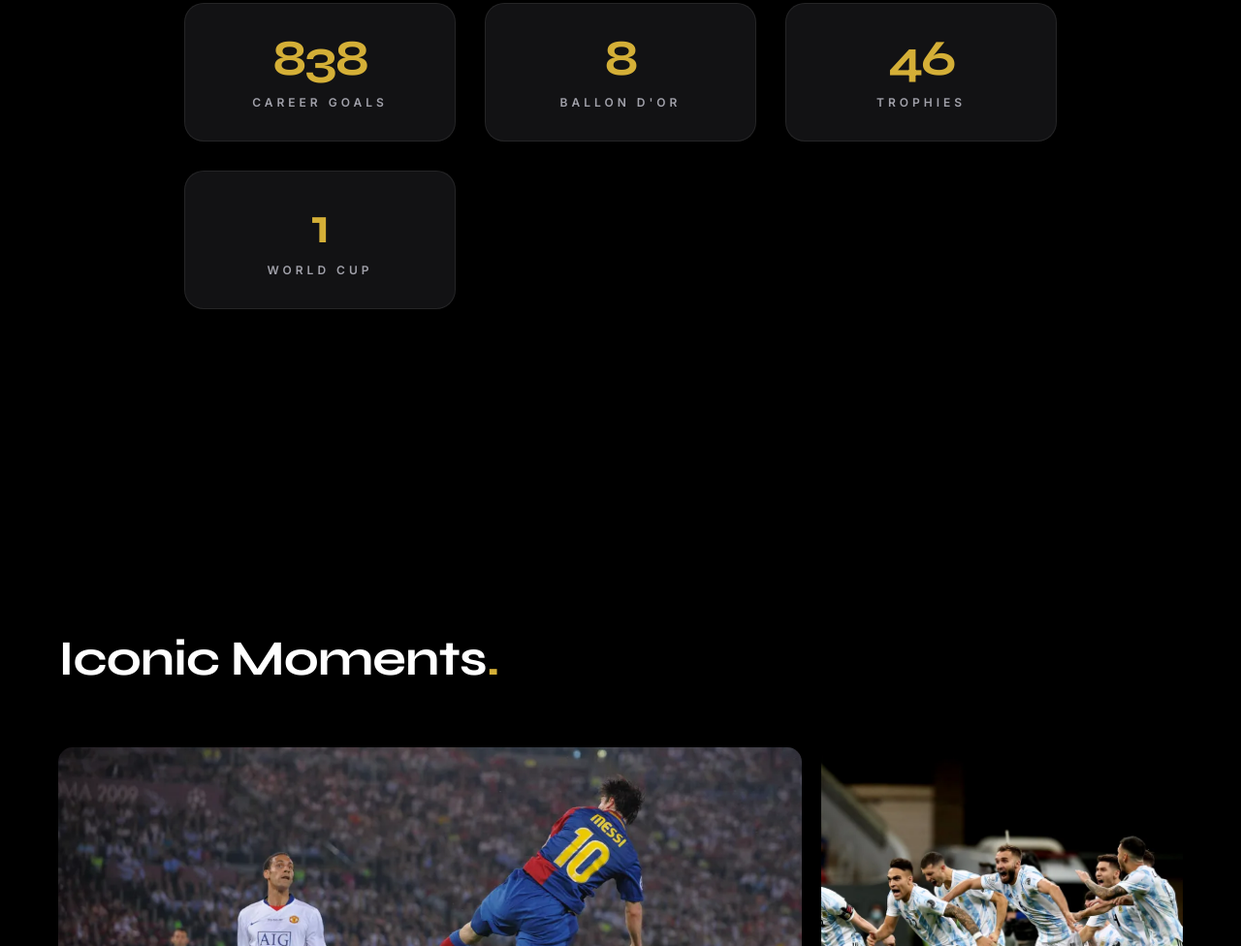
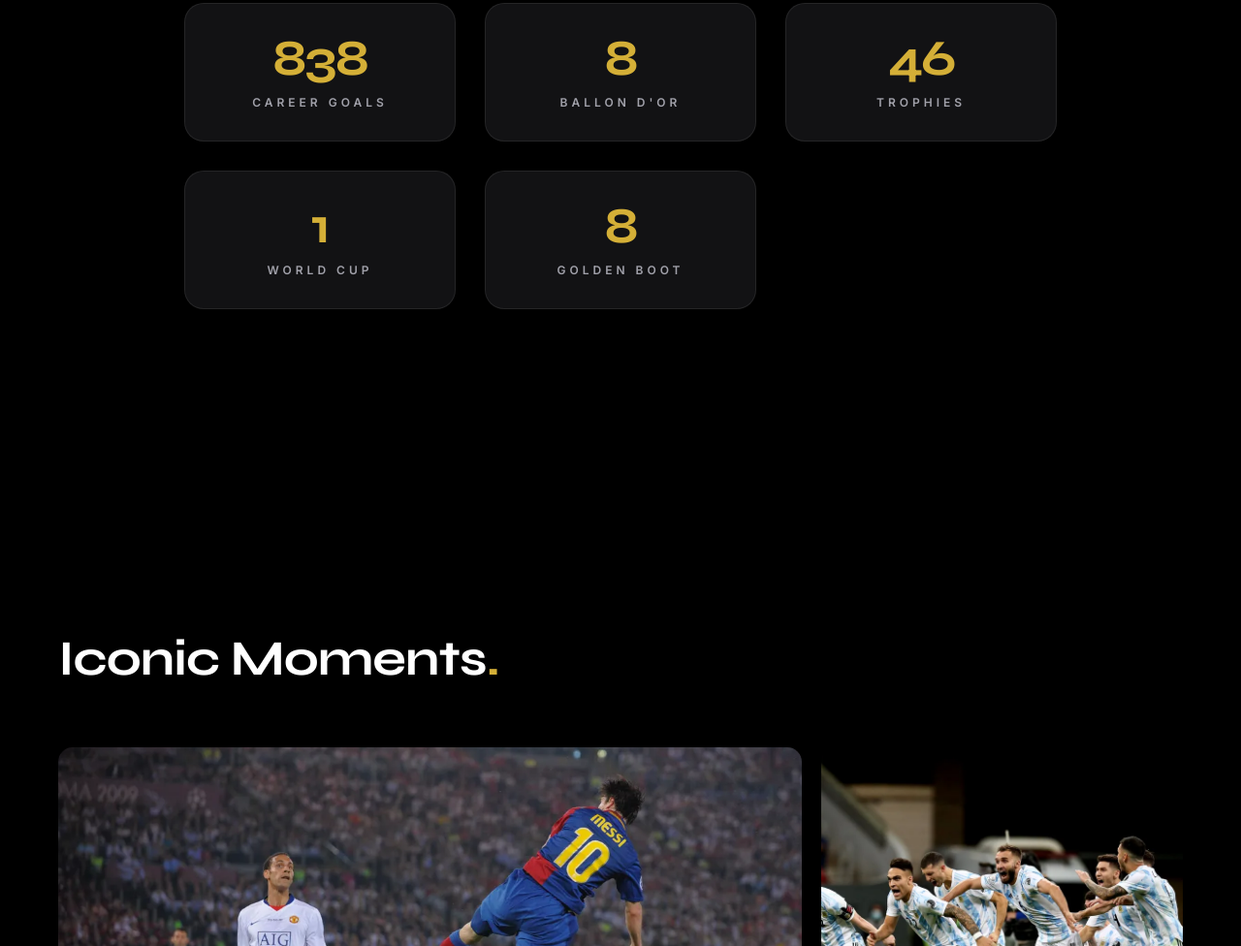
Before and after one commit to Durjoy-06/Messi-legacy, a plain HTML site: page index.html in a window 1280 px wide. Shown: the part 2929-3905 px from the top of the page at 97% size. Drawn offline with Linux system fonts and the light colour scheme.

Commit message:
Added Golden Boot stat card to The GOAT Stats section

```diff
--- a/index.html
+++ b/index.html
@@ -256,6 +256,10 @@
                     <span class="stat-number">0</span>
                     <span class="stat-label">World Cup</span>
                 </div>
+                <div class="stat-card reveal" data-count="8">
+                    <span class="stat-number">0</span>
+                    <span class="stat-label">Golden Boot</span>
+                </div>
             </div>
         </section>
 
```
